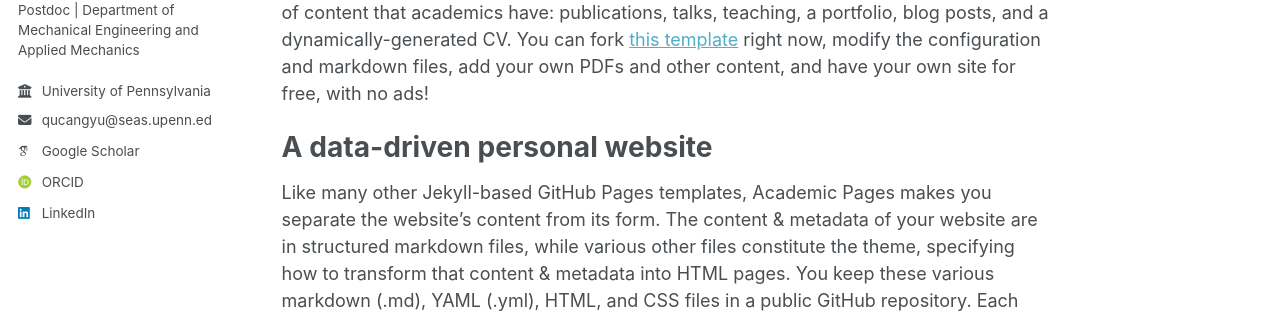
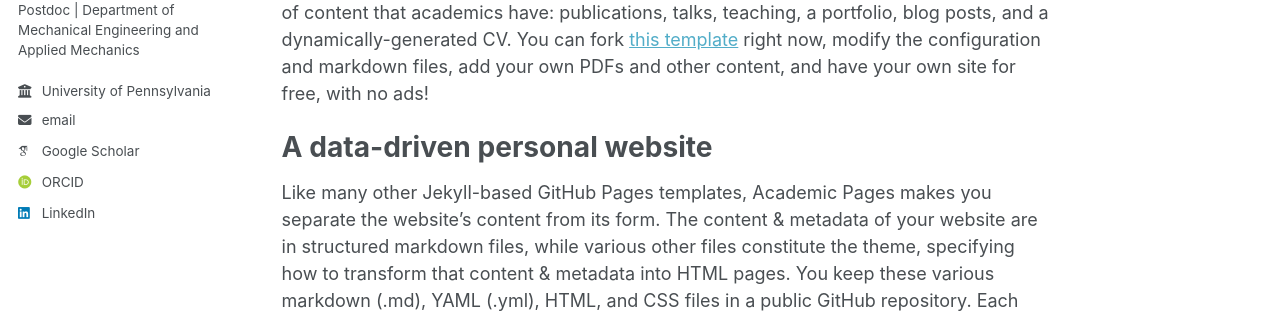
Before and after one commit to qucangyu/qucangyu.github.io, a Jekyll site: the page built from _pages/about.md, in a window 1280 px wide. Shown: the part 305-618 px from the top of the page. Built offline with Jekyll 4.4.1, drawn with Linux system fonts in a browser that asks for light colours; some web fonts are replaced.

Commit message:
Update ui-text.yml

```diff
--- a/_data/ui-text.yml
+++ b/_data/ui-text.yml
@@ -25,7 +25,7 @@ en: &DEFAULT_EN
   feed_label                 : "Feed"
   powered_by                 : "Powered by"
   website_label              : "Website"
-  email_label                : "qucangyu@seas.upenn.edu" # "Email"
+  email_label                : email # "Email"
   recent_posts               : "Recent Posts"
   undefined_wpm              : "Undefined parameter words_per_minute at _config.yml"
   comment_form_info          : "Your email address will not be published. Required fields are marked"
```
